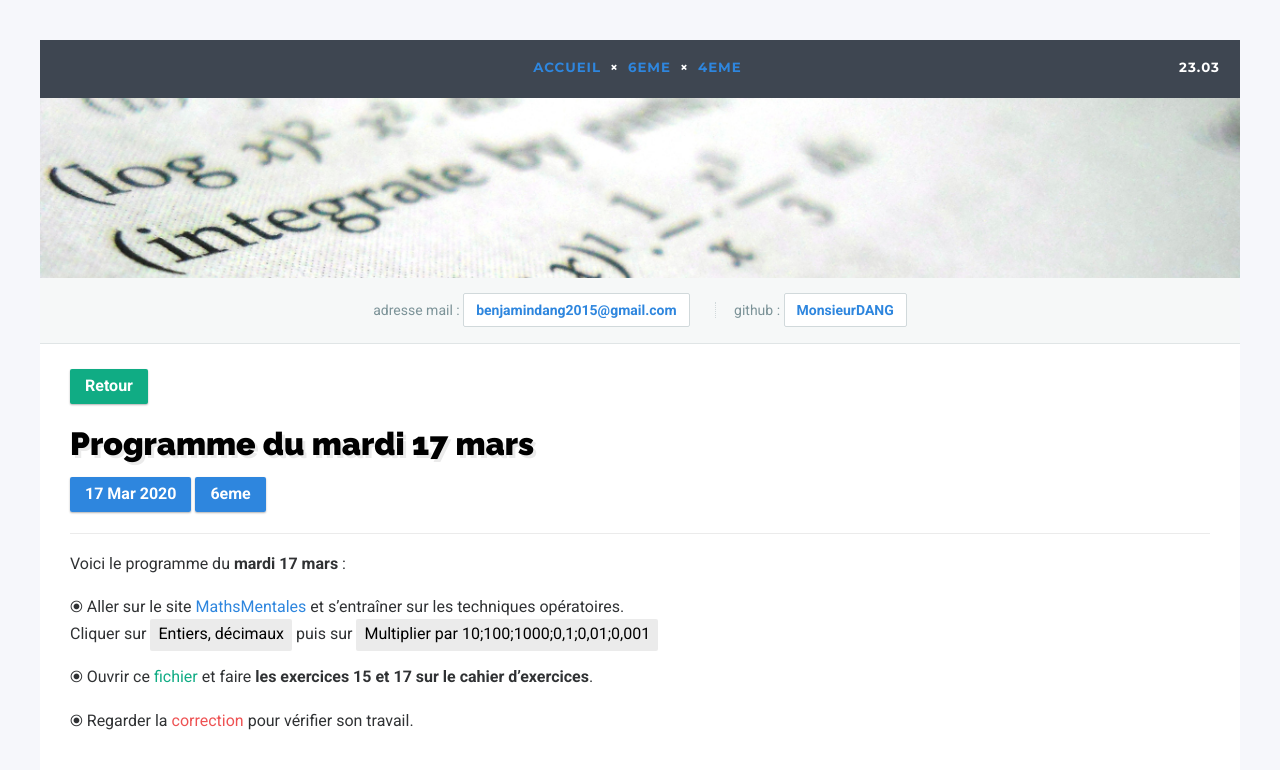
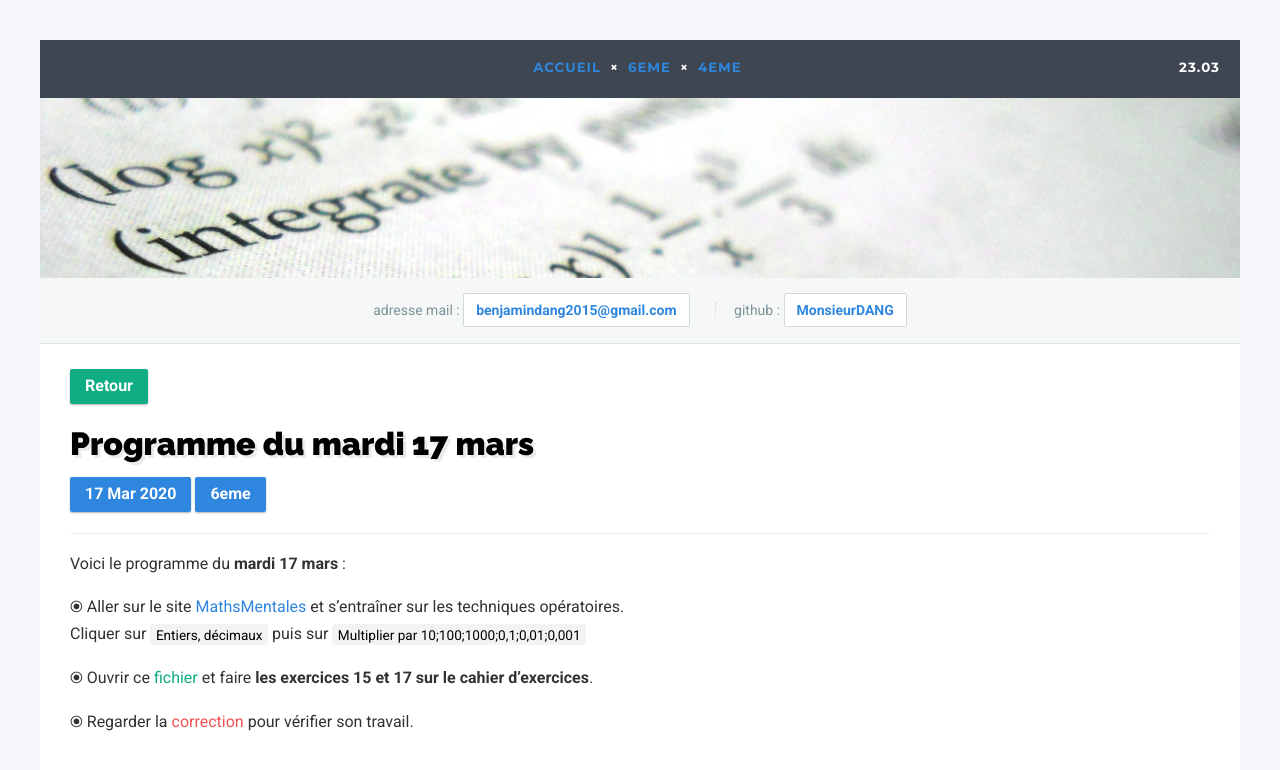
Before and after one commit to DangSinslay/DangSinslay.github.io, a Jekyll site: the page built from _posts/6eme/2020-03-17-programme.md, in a window 1280 px wide. Shown: the top 770 px of the page. Built offline with Jekyll 4.4.1, drawn with Linux system fonts in a browser that asks for light colours.

Commit message:
Update main.css

```diff
--- a/css/main.css
+++ b/css/main.css
@@ -25,9 +25,10 @@ a {
 }
 
 mark {
-	background: #EBEBEB !important;
-	border-radius: 2px !important;
-	padding: 5px 8px 8px 8px !important;
+	background-color: rgba(27,31,35,.05);
+	border-radius: 3px;
+	font-size: 85%;
+	padding: .2em .4em;
 }
 
 ul li {
```
